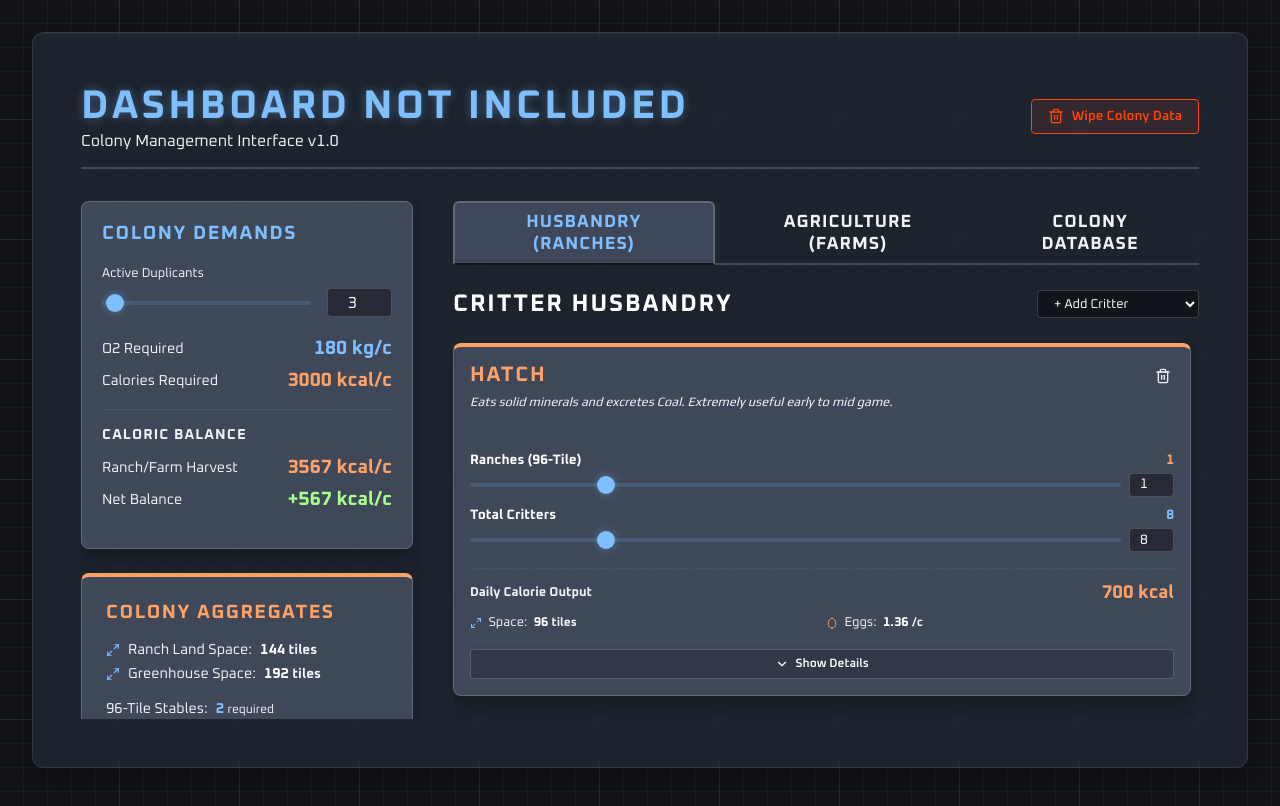
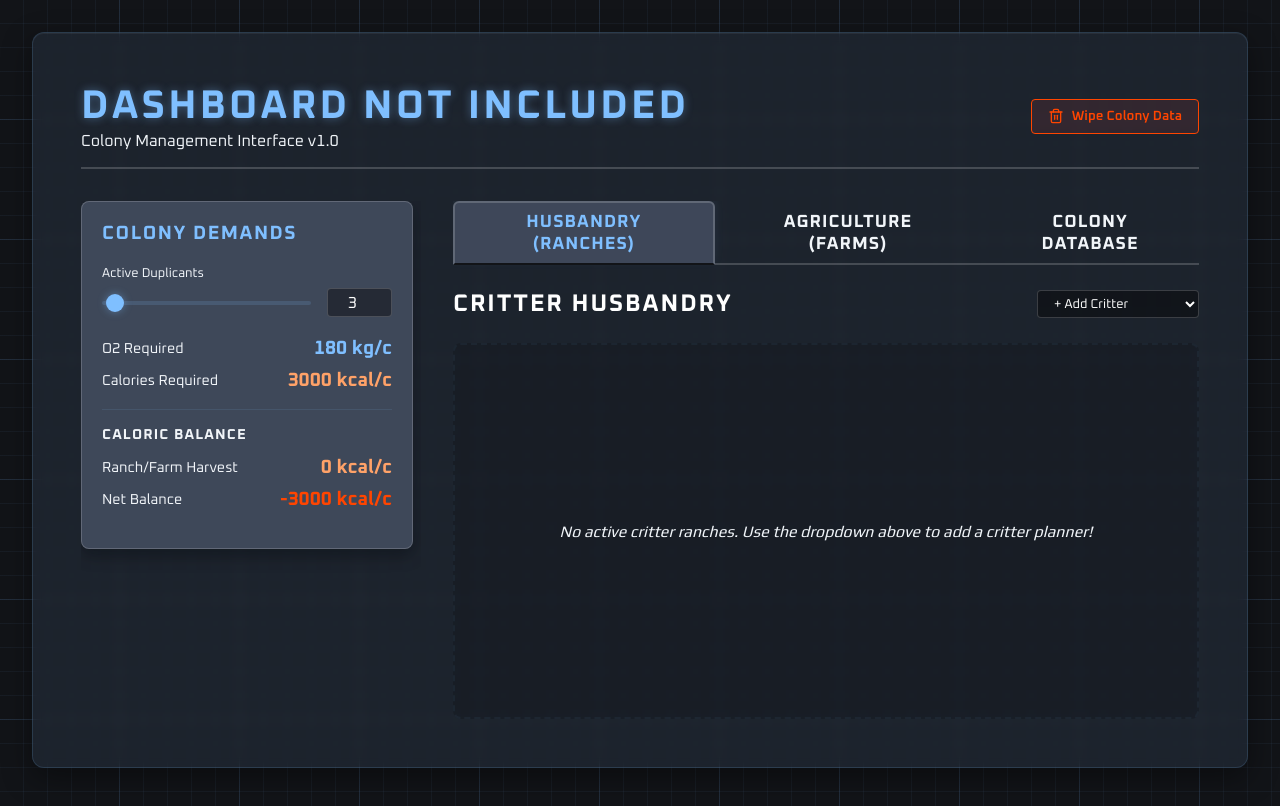
Before and after one commit to gnowak/dashboard-not-included, a React (Vite) app: page / in a window 1280 px wide. Shown: the top 806 px of the page. Built offline with nearby package versions, Linux system fonts and the light colour scheme.

Commit message:
Update App.jsx

```diff
--- a/src/App.jsx
+++ b/src/App.jsx
@@ -9,21 +9,9 @@ import { CROP_DATA } from './data/crops';
 
 const STORAGE_KEY = 'oni-dashboard-state';
 
-const DEFAULT_RANCHES = [
-  { critterType: 'hatch', count: 8 },
-  { critterType: 'drecko', count: 4 },
-  { critterType: 'shineBug', count: 0 },
-  { critterType: 'pip', count: 0 },
-  { critterType: 'pacu', count: 0 }
-];
+const DEFAULT_RANCHES = [];
 
-const DEFAULT_CROPS = [
-  { cropType: 'mealwood', count: 8, roomSize: 96 },
-  { cropType: 'bristleBlossom', count: 4, roomSize: 96 },
-  { cropType: 'duskCap', count: 0, roomSize: 96 },
-  { cropType: 'sleetWheat', count: 0, roomSize: 96 },
-  { cropType: 'thimbleReed', count: 0, roomSize: 96 }
-];
+const DEFAULT_CROPS = [];
 
 const CRITTER_API_MAP = {
   hatch: 'Hatch',
```
